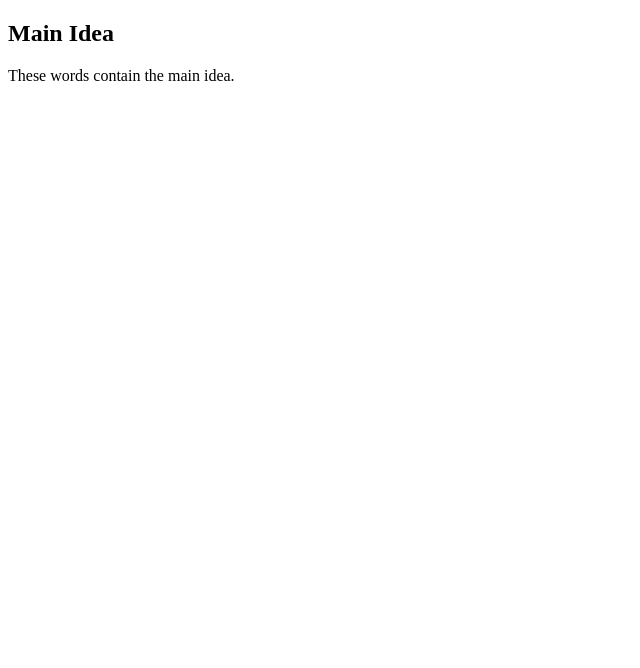
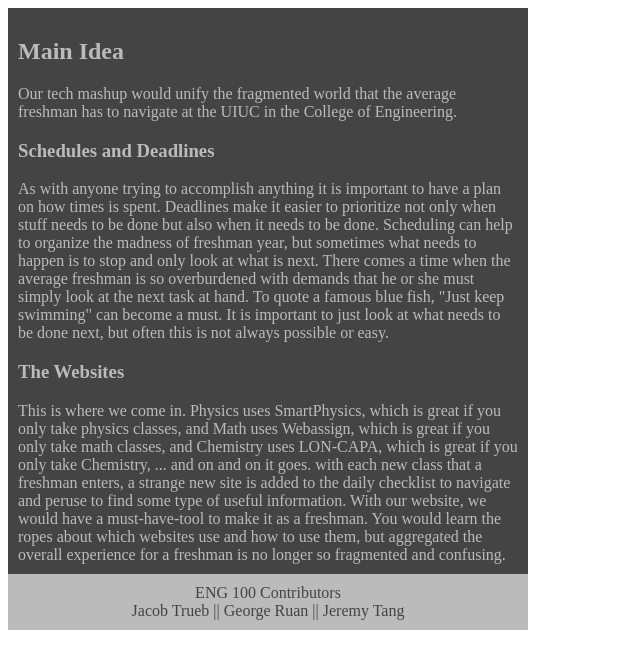
Before and after one commit to gruan/TechMashup, a plain HTML site: page index.html in a window 1280 px wide. Shown: the whole page, without its empty margins (0-640 px from the left). Drawn offline with Linux system fonts and the light colour scheme.

Commit message:
Started on the Webpage

```diff
--- a/index.html
+++ b/index.html
@@ -6,8 +6,48 @@
 </head>
 <body>
 
-	<h2>Main Idea</h2>
-	<p1>These words contain the main idea.</p1>
+	<div id="mainContent"
+		style="width: 500px; background: #444444; color: #bbbbbb; padding: 10px;">
+		<h2>Main Idea</h2>
+		<p1>Our tech mashup would unify the fragmented world that the average freshman
+		 has to navigate at the UIUC in the College of Engineering.</p1>
+
+		<h3>Schedules and Deadlines</h3>
+		<p2>As with anyone trying to accomplish anything it is important to have a plan
+		on how times is spent.  Deadlines make it easier to prioritize not only when stuff
+		needs to be done but also when it needs to be done. Scheduling can help to organize
+	    the madness of freshman year, but sometimes what needs to happen is to stop and only
+		look at what is next. There comes a time when the average freshman is so overburdened with demands that he
+		or she must simply look at the next task at hand.  To quote a famous blue fish, "Just
+		keep swimming" can become a must.  It is important to just look at what needs to be done
+		next, but often this is not always possible or easy.</p2>
+
+		<h3>The Websites</h3>
+		<p2>This is where we come in.  Physics uses SmartPhysics, which is great if you only
+		take physics classes, and Math uses Webassign, which is great if you only take math classes,
+		and Chemistry uses LON-CAPA, which is great if you only take Chemistry, ... and on and on it goes.
+		with each new class that a freshman enters, a strange new site is added to the daily
+		checklist to navigate and peruse to find some type of useful information.  With our website, we
+		would have a must-have-tool to make it as a freshman.  You would learn the ropes about which websites
+		use and how to use them, but aggregated the overall experience for a freshman is no longer so fragmented and confusing.</p2>
+	</div>
+
+	<div id="footer"
+		style="width: 500px; background: #bbbbbb; color: #444444; padding: 10px; text-align: center">
+		ENG 100 Contributors
+		<div id="table">
+			<table style="text-align: center">
+				<tr>Jacob Trueb ||
+				</tr>
+
+				<tr>George Ruan ||
+				</tr>
+
+				<tr>Jeremy Tang
+				</tr>
+			</table>
+		</div>
+	</div>
 
 </body>
 </html>
```
